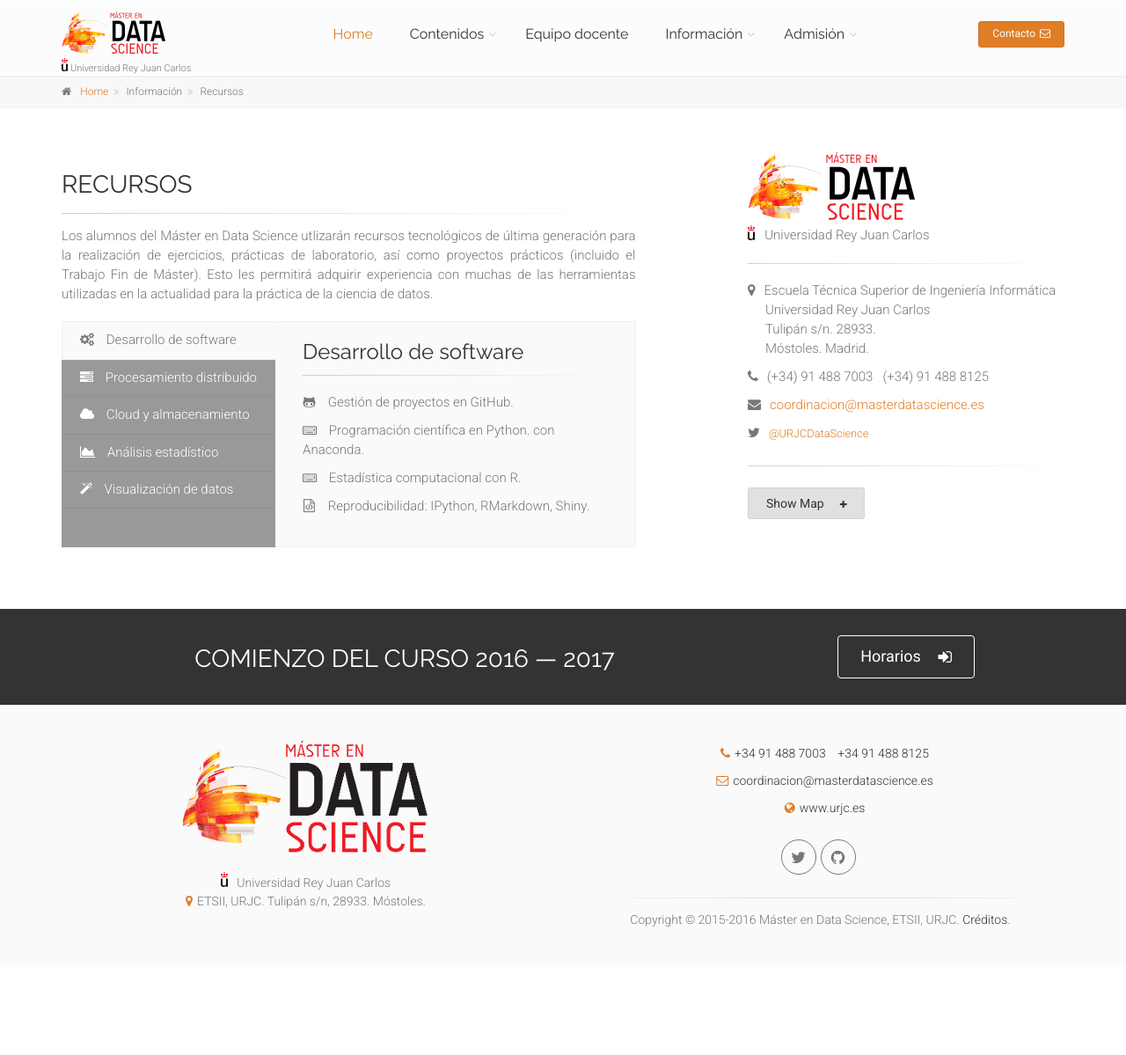
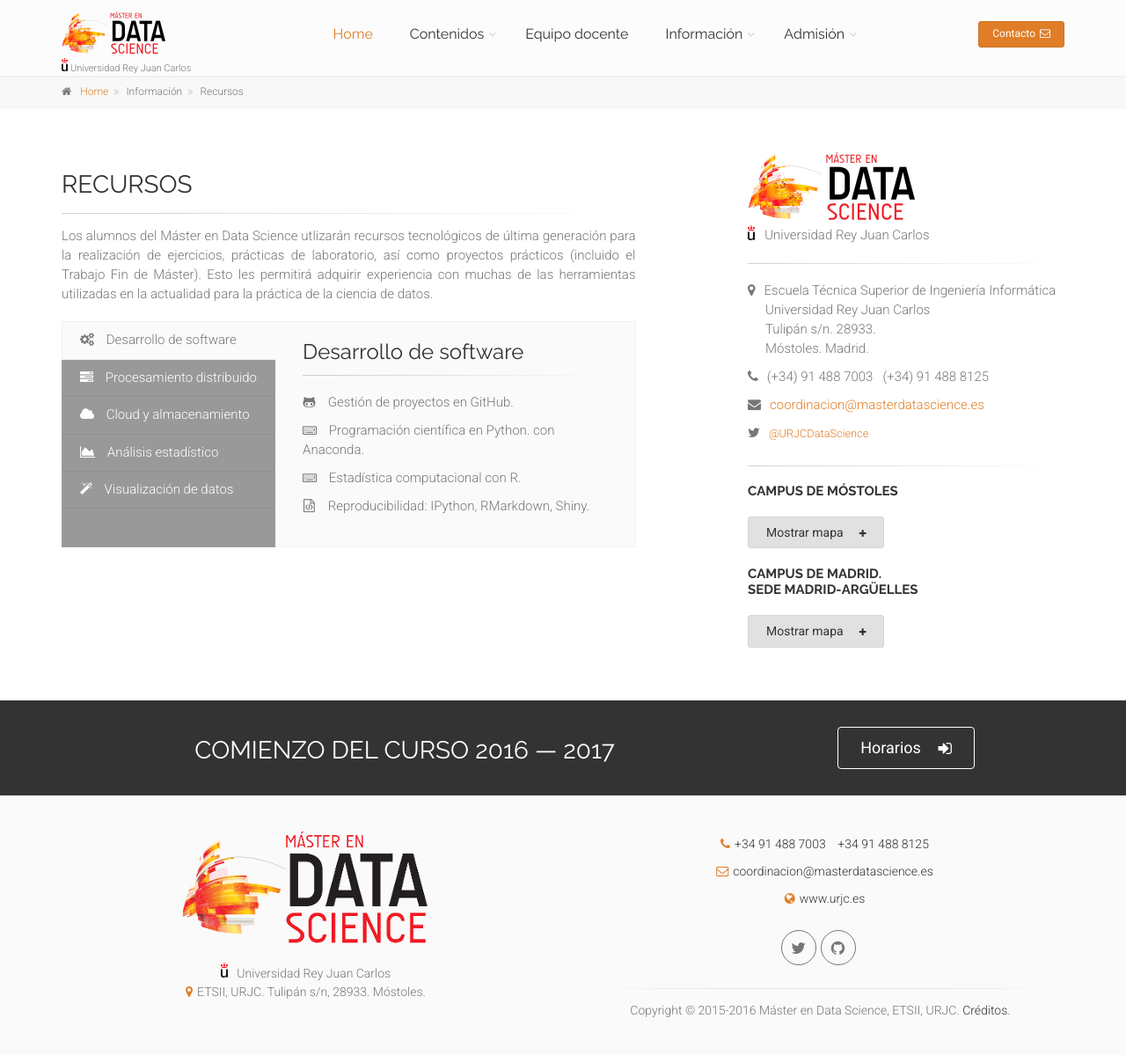
Before and after one commit to URJCDataScience/central, a Jekyll site: the page built from recursos/index.html, in a window 1280 px wide. Shown: the whole page at 88% size. Built offline with Jekyll 4.4.1, drawn with Linux system fonts in a browser that asks for light colours; before the commit the page ends 1096 px from its top, so only the background shows below that.

Commit message:
Support dynamic maps for both venues

```diff
--- a/_includes/sidebar.html
+++ b/_includes/sidebar.html
@@ -34,15 +34,26 @@
 				</li>
 			</ul>
 			<div class="separator-2 mt-20 "></div>
-			<a class="btn btn-gray collapsed map-show btn-animated" data-toggle="collapse" href="#collapseMap" aria-expanded="false" aria-controls="collapseMap">Show Map <i class="fa fa-plus"></i></a>
+
+			<h5 class="mt-20">Campus de Móstoles</h5>
+			<a class="btn btn-gray collapsed map-show btn-animated" data-toggle="collapse" href="#collapseMapMostoles" aria-expanded="false" aria-controls="collapseMap">Mostrar mapa <i class="fa fa-plus"></i></a>
+			<!-- section map start -->
+			<!-- ================ -->
+			<section id="collapseMapMostoles">
+				<div id="map-canvas-mostoles"></div>
+			</section>
+			<!-- section map end -->
+
+			<h5>Campus de Madrid.<br>Sede Madrid-Argüelles</h5>
+			<a class="btn btn-gray collapsed map-show btn-animated" data-toggle="collapse" href="#collapseMapMadrid" aria-expanded="false" aria-controls="collapseMap">Mostrar mapa <i class="fa fa-plus"></i></a>
+			<!-- section map start -->
+			<!-- ================ -->
+			<section id="collapseMapMadrid">
+				<div id="map-canvas-madrid"></div>
+			</section>
+			<!-- section map end -->
 		</div>
 	</div>
 
-	<!-- section map start -->
-	<!-- ================ -->
-	<section id="collapseMap">
-		<div id="map-canvas"></div>
-	</section>
-	<!-- section map end -->
 </aside>
 <!-- sidebar end -->
--- a/css/custom.css
+++ b/css/custom.css
@@ -71,3 +71,51 @@ img.urjc-image-side {
   margin: 20px;
   display: inline-block;
 }
+
+/* Google maps
+---------------------------------- */
+#map-canvas-mostoles {
+  height: 450px;
+}
+#map-canvas-mostoles.small {
+  height: 347px;
+}
+#collapseMapMostoles {
+  overflow: hidden;
+  height: 0;
+  -webkit-transition: height 0.3s ease-in-out;
+  -o-transition: height 0.3s ease-in-out;
+  transition: height 0.3s ease-in-out;
+}
+#collapseMapMostoles.in {
+  height: 450px;
+}
+.footer-content #map-canvas-mostoles {
+  height: 300px;
+}
+#map-canvas-mostoles img {
+  max-width: inherit;
+}
+
+#map-canvas-madrid {
+  height: 450px;
+}
+#map-canvas-madrid.small {
+  height: 347px;
+}
+#collapseMapMadrid {
+  overflow: hidden;
+  height: 0;
+  -webkit-transition: height 0.3s ease-in-out;
+  -o-transition: height 0.3s ease-in-out;
+  transition: height 0.3s ease-in-out;
+}
+#collapseMapMadrid.in {
+  height: 450px;
+}
+.footer-content #map-canvas-madrid {
+  height: 300px;
+}
+#map-canvas-madrid img {
+  max-width: inherit;
+}
--- a/js/google.map.config.js
+++ b/js/google.map.config.js
@@ -3,7 +3,7 @@
 
 		// Google Maps
 		//-----------------------------------------------
-		if ($("#map-canvas").length>0) {
+		if ($("#map-canvas-mostoles").length>0) {
 			var map, myLatlng, myZoom, marker;
 			// Set the coordinates of your location
 			myLatlng = new google.maps.LatLng(40.335300, -3.874483);
@@ -15,7 +15,7 @@
 					center: myLatlng,
 					scrollwheel: false
 				};
-				map = new google.maps.Map(document.getElementById("map-canvas"),mapOptions);
+				map = new google.maps.Map(document.getElementById("map-canvas-mostoles"),mapOptions);
 				marker = new google.maps.Marker({
 					map:map,
 					draggable:true,
@@ -28,6 +28,31 @@
 			}
 			google.maps.event.addDomListener(window, "load", initialize);
 		}
+		if ($("#map-canvas-madrid").length>0) {
+			var map2, myLatlng2, myZoom2, marker2;
+			// Set the coordinates of your location
+			myLatlng2 = new google.maps.LatLng(40.4273837,-3.7185032);
+			myZoom2 = 17;
+			function initialize2() {
+				var mapOptions2 = {
+					zoom: myZoom2,
+					mapTypeId: google.maps.MapTypeId.ROADMAP,
+					center: myLatlng2,
+					scrollwheel: false
+				};
+				map2 = new google.maps.Map(document.getElementById("map-canvas-madrid"),mapOptions2);
+				marker2 = new google.maps.Marker({
+					map:map2,
+					draggable:true,
+					animation: google.maps.Animation.DROP,
+					position: myLatlng2
+				});
+				google.maps.event.addDomListener(window, "resize", function() {
+					map.setCenter(myLatlng2);
+				});
+			}
+			google.maps.event.addDomListener(window, "load", initialize2);
+		}
 	}); // End document ready
 
 })(this.jQuery);
```
Also changed, not shown: _includes/sidebar_narrow.html (+18 -7 lines).
